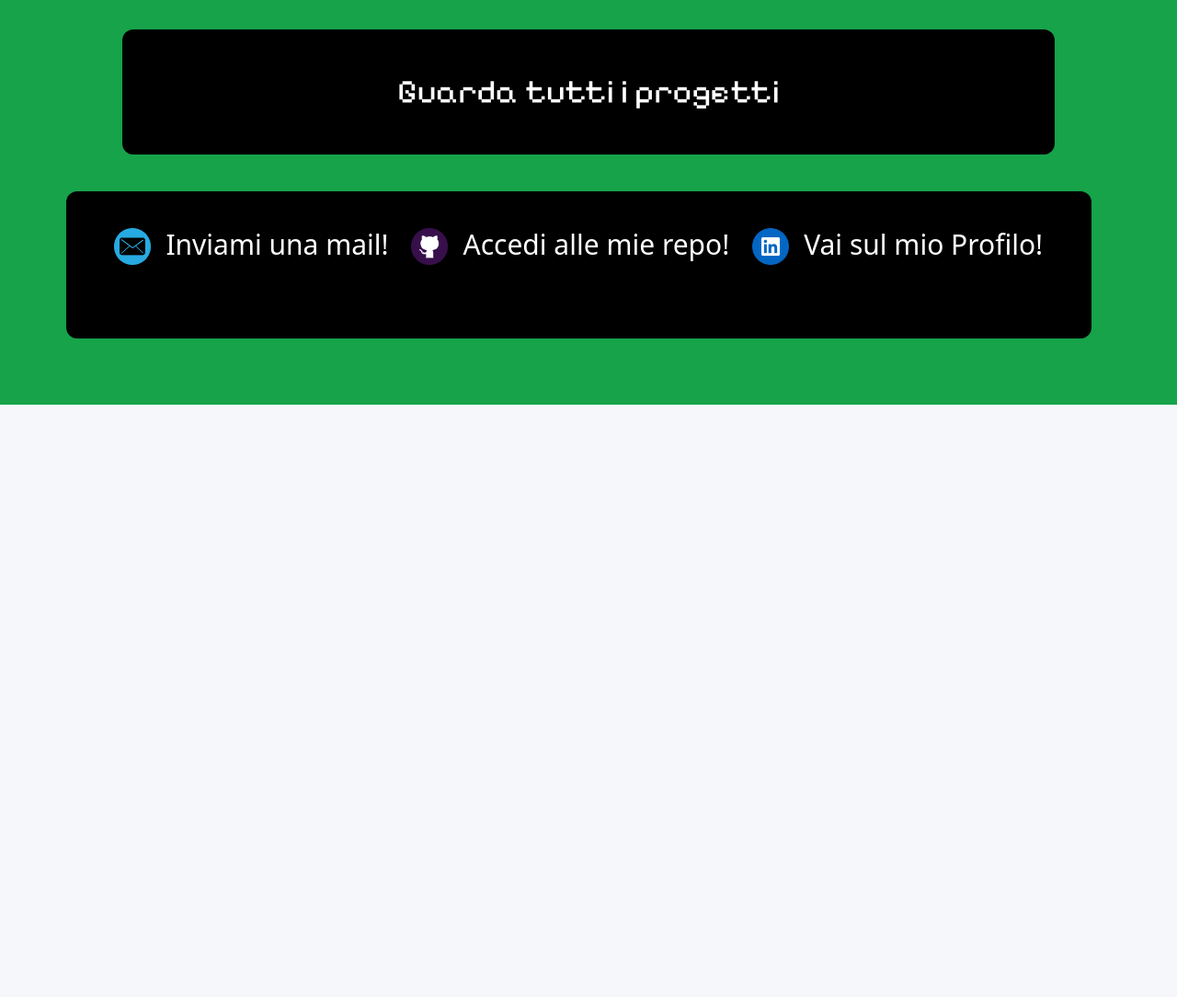
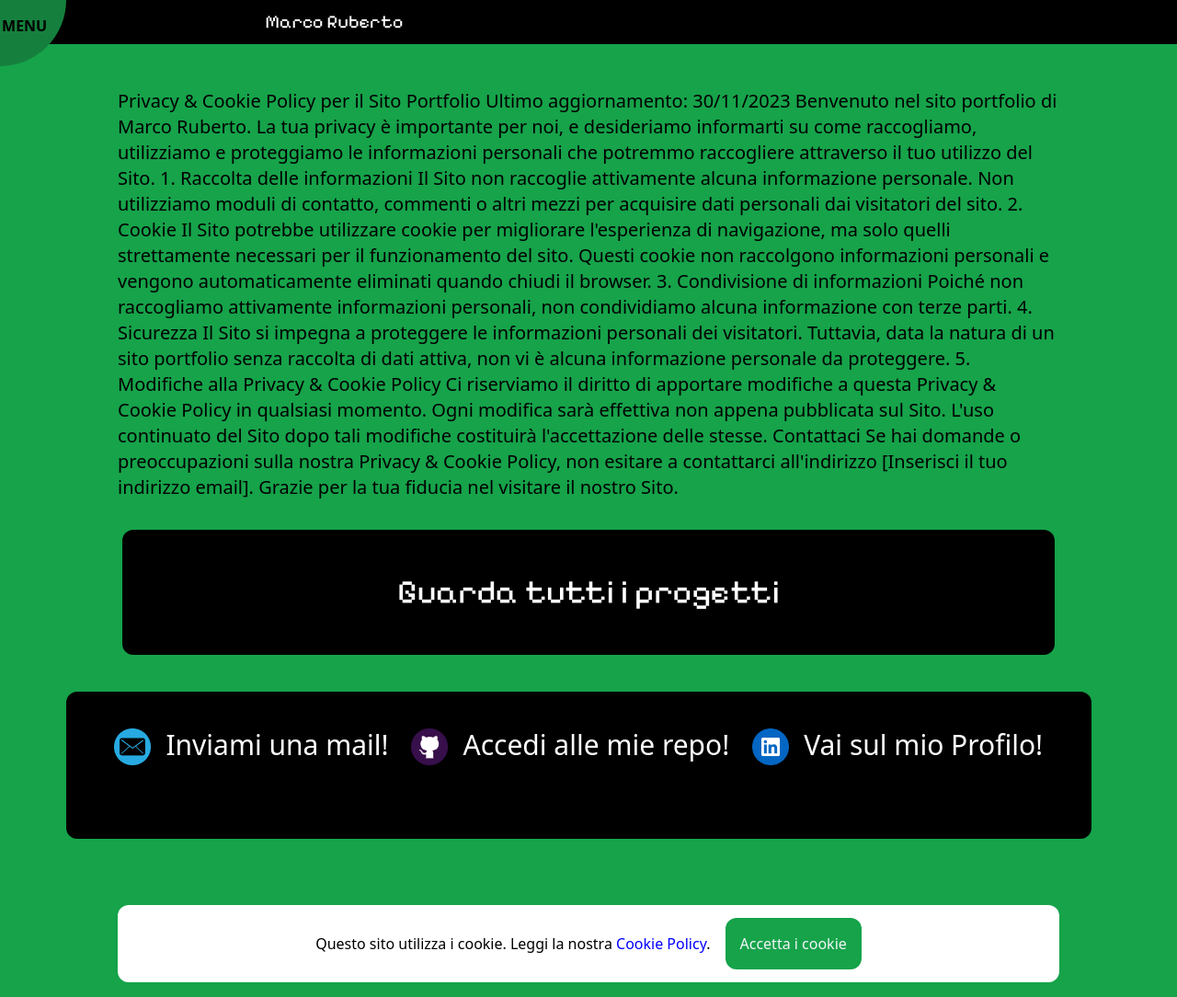
Before and after one commit to rubertomarco48/sitPersonale, a React (Vite) app: page /cookie-policy in a window 1280 px wide. Shown: the whole page at 92% size. Before the commit the page ends 800 px from the top, so only its background shows below. Built offline with nearby package versions, Linux system fonts and the light colour scheme; a web font is replaced by a local one.

Commit message:
fix cookie

```diff
--- a/package.json
+++ b/package.json
@@ -12,6 +12,7 @@
   "dependencies": {
     "framer-motion": "^10.16.4",
     "react": "^18.2.0",
+    "react-cookie": "^6.1.1",
     "react-dom": "^18.2.0"
   },
   "devDependencies": {
--- a/src/App.jsx
+++ b/src/App.jsx
@@ -16,6 +16,9 @@ import Progetto10 from "./progetti/progetto10/Progetto10";
 import Progetto11 from "./progetti/progetto11/Progetto11";
 /* import Contatti from "./Contatti"; */
 import HomePiuContatti from "./HomePiuContatti";
+import CookieBanner from "./Cookie";
+import CookiePolicy from "./CookiePolicy";
+
 
 
 function App() {
@@ -36,13 +39,15 @@ function App() {
           <Route path="progetto9" element={<Progetto9/>} />
           <Route path="progetto10" element={<Progetto10/>} />
           <Route path="progetto11" element={<Progetto11/>} />
+          <Route path="cookie-policy" element={<CookiePolicy/>}/>
+        </Route>
 
-        </Route>
       </Routes>
       <footer id="footerMobile" className="w-full flex flex-col justify-center bg-green-600 p-8">
       <Link to="/progetti" className="z-50 bg-black rounded-xl mx-auto w-5/6"><h1 id="voci" className="w-full text-4xl text-center p-12 text-white">Guarda tutti i progetti</h1></Link>
       <Contatti/>
       </footer>
+      <CookieBanner/>
     </BrowserRouter>
   );
 }
--- /dev/null
+++ b/src/Cookie.jsx
@@ -0,0 +1,24 @@
+
+
+import { useCookies } from 'react-cookie';
+
+const CookieBanner = () => {
+  const [cookies, setCookie] = useCookies(['cookieConsent']);
+
+  const handleAccept = () => {
+    setCookie('cookieConsent', true, { path: '/' });
+  };
+
+  return (
+    <div id='cook'>
+      {!cookies.cookieConsent && (
+        <div className=' gap-4 w-4/5 bg-white rounded-xl flex justify-center items-center'>
+          <p>Questo sito utilizza i cookie. Leggi la nostra <a href="/cookie-policy" className='policy'>Cookie Policy</a>.</p>
+          <button className=' bg-green-600 p-4 text-slate-100 rounded-xl bottoneCookie' onClick={handleAccept}>Accetta i cookie</button>
+        </div>
+      )}
+    </div>
+  );
+};
+
+export default CookieBanner;
--- /dev/null
+++ b/src/CookiePolicy.jsx
@@ -0,0 +1,40 @@
+const CookiePolicy=()=>{
+    return (
+        <div className="flex justify-center">
+            <p className="w-4/5 text-xl">
+            Privacy & Cookie Policy per il Sito Portfolio
+
+Ultimo aggiornamento: 30/11/2023
+
+Benvenuto nel sito portfolio di Marco Ruberto. La tua privacy è importante per noi, e desideriamo informarti su come raccogliamo, utilizziamo e proteggiamo le informazioni personali che potremmo raccogliere attraverso il tuo utilizzo del Sito.
+
+1. Raccolta delle informazioni
+
+Il Sito non raccoglie attivamente alcuna informazione personale. Non utilizziamo moduli di contatto, commenti o altri mezzi per acquisire dati personali dai visitatori del sito.
+
+2. Cookie
+
+Il Sito potrebbe utilizzare cookie per migliorare l'esperienza di navigazione, ma solo quelli strettamente necessari per il funzionamento del sito. Questi cookie non raccolgono informazioni personali e vengono automaticamente eliminati quando chiudi il browser.
+
+3. Condivisione di informazioni
+
+Poiché non raccogliamo attivamente informazioni personali, non condividiamo alcuna informazione con terze parti.
+
+4. Sicurezza
+
+Il Sito si impegna a proteggere le informazioni personali dei visitatori. Tuttavia, data la natura di un sito portfolio senza raccolta di dati attiva, non vi è alcuna informazione personale da proteggere.
+
+5. Modifiche alla Privacy & Cookie Policy
+
+Ci riserviamo il diritto di apportare modifiche a questa Privacy & Cookie Policy in qualsiasi momento. Ogni modifica sarà effettiva non appena pubblicata sul Sito. L'uso continuato del Sito dopo tali modifiche costituirà l'accettazione delle stesse.
+
+Contattaci
+
+Se hai domande o preoccupazioni sulla nostra Privacy & Cookie Policy, non esitare a contattarci all'indirizzo [Inserisci il tuo indirizzo email].
+
+Grazie per la tua fiducia nel visitare il nostro Sito.
+            </p>
+        </div>
+    )
+}
+export default CookiePolicy
--- a/src/index.css
+++ b/src/index.css
@@ -176,4 +176,31 @@
   #prog {
     min-width: 300px;
   }
+}
+#cook {
+  width: 100%;
+  position: absolute;
+  z-index: 100;
+  background-color: #16A34A;
+  display: flex;
+  justify-content: center;
+  height: 100px;
+  padding-bottom: 1rem;
+}
+
+.policy {
+  color: blue;
+}
+.policy:hover {
+  color: purple;
+}
+
+.bottoneCookie {
+  transition: all 0.5s;
+}
+.bottoneCookie:hover {
+  transform: scale(1.1);
+  background-color: #ffffff;
+  border: #16A34A solid 1px;
+  color: #16A34A;
 }/*# sourceMappingURL=index.css.map */
--- a/src/index.scss
+++ b/src/index.scss
@@ -168,3 +168,28 @@ top: 0;
 
     }
 }
+#cook{
+    width: 100%;
+    position: absolute;
+    z-index: 100;
+    background-color: #16A34A;
+    display: flex;
+    justify-content: center;
+    height: 100px;
+    padding-bottom: 1rem;
+}
+.policy{
+    color: blue;
+    &:hover{
+        color: purple;
+    }
+}
+.bottoneCookie{
+    transition: all 0.5s;
+    &:hover{
+    transform: scale(1.1);
+    background-color:#ffffff;
+    border: #16A34A solid 1px;
+    color:#16A34A ;
+    }
+}
```
Also changed, not shown: 2 other files (tests, documents, lock files or other folders).
